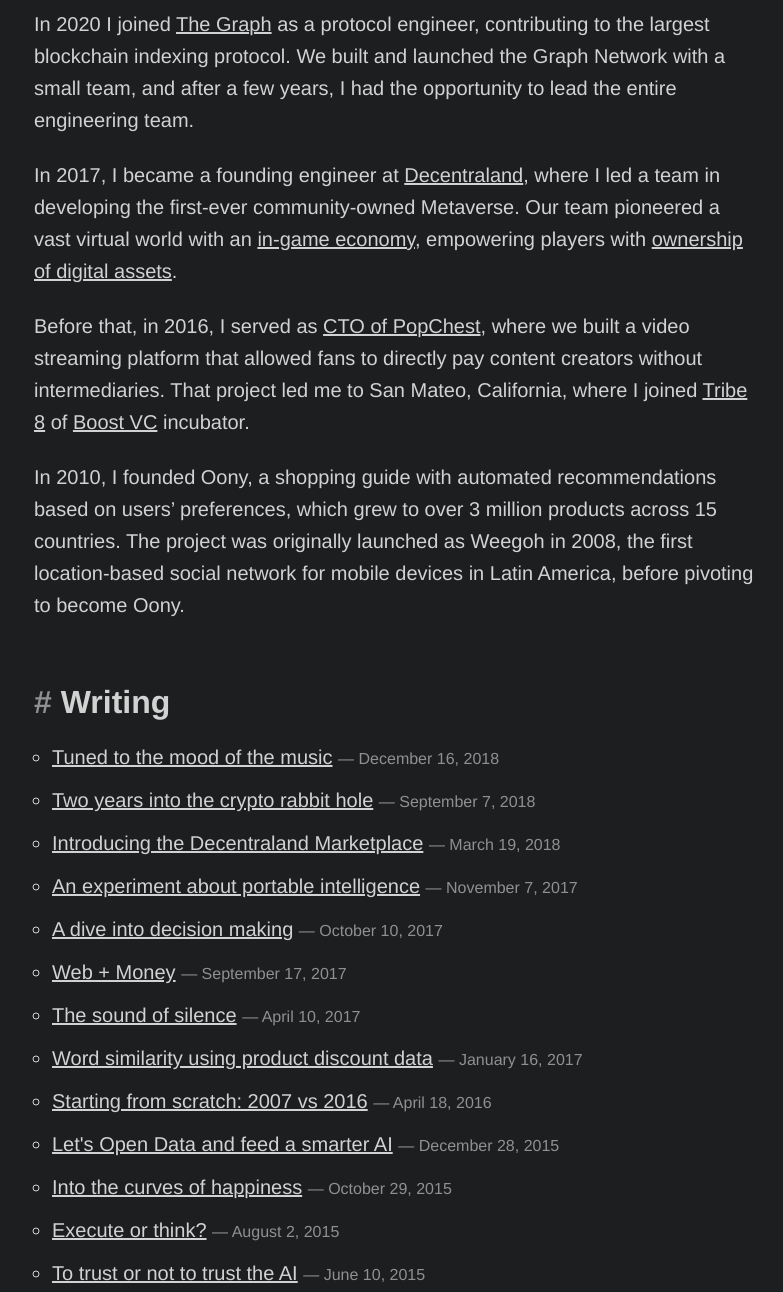
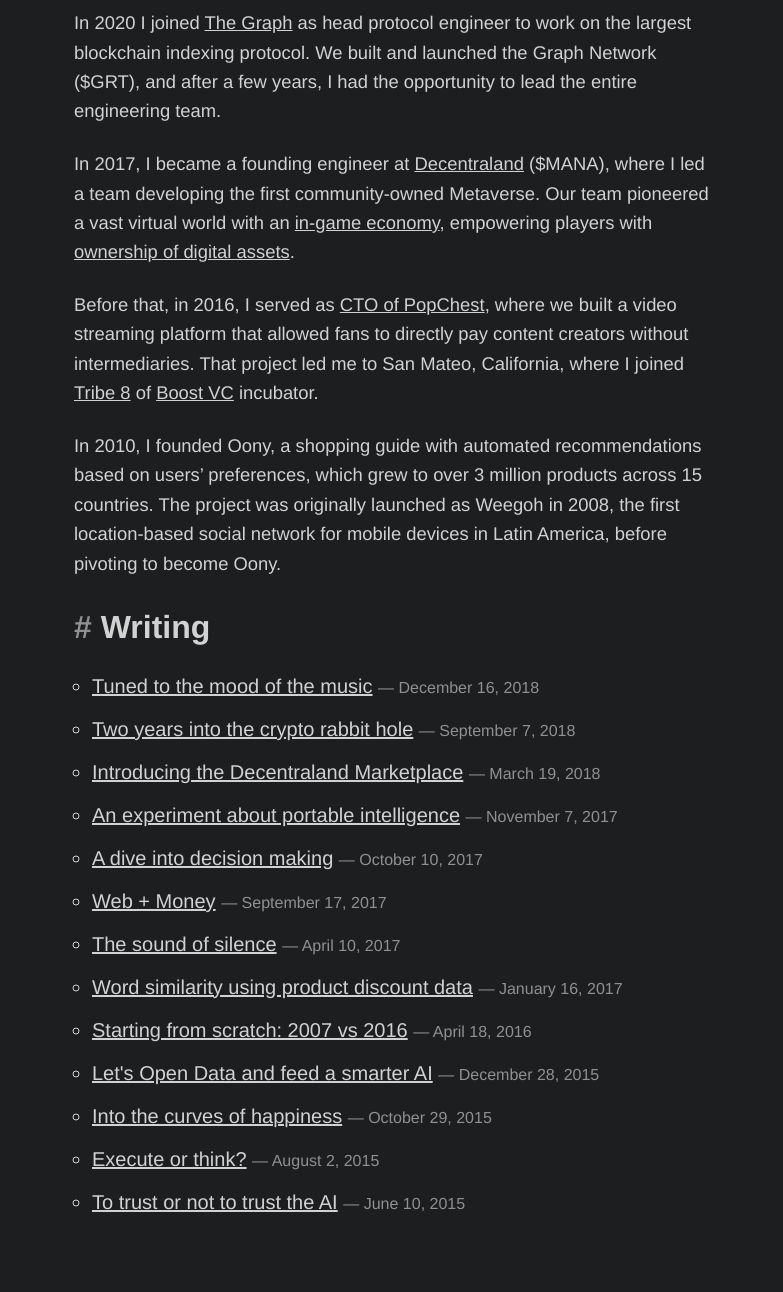
Before and after one commit to abarmat/abarmat.github.io, an Eleventy site: page src/index.njk in a window 1280 px wide. Shown: the part 379-1671 px from the top of the page, without its empty margins (246-1029 px from the left). Built offline with nearby package versions, Linux system fonts and the light colour scheme; Eleventy itself is replaced by a stand-in of ours; files that its build step writes are made by us from their sources.

Commit message:
style: update font sizes and content

```diff
--- a/src/css/style.css
+++ b/src/css/style.css
@@ -273,12 +273,12 @@
 h2 {
   margin-left: 0;
   margin-right: 0;
-  margin-top: 0;
+  margin-top: 1.65rem;
   padding-bottom: 0;
   padding-left: 0;
   padding-right: 0;
   padding-top: 0;
-  margin-bottom: 1.45rem;
+  margin-bottom: 1.65rem;
   color: inherit;
   font-weight: bold;
   text-rendering: optimizeLegibility;
@@ -372,7 +372,7 @@
   margin-bottom: 1.45rem;
   list-style-position: outside;
   list-style-image: none;
-  font-size: 1.25rem;
+  font-size: 1.15rem;
 }
 
 ol {
@@ -419,7 +419,7 @@
   padding-right: 0;
   padding-top: 0;
   margin-bottom: 1.45rem;
-  font-size: 1.25rem;
+  font-size: 1.15rem;
   line-height: 1.6;
 }
 
@@ -735,7 +735,7 @@
 
 .content {
   margin: 0 auto;
-  max-width: 50rem;
+  max-width: 45rem;
   padding: 2.5rem 2.5rem;
 
   h2 span {
@@ -807,6 +807,13 @@
 .post-content {
   font-size: 1.125rem;
   line-height: 1.5;
+
+  .publish-date {
+    position: relative;
+    top: -1rem;
+    font-size: 1rem;
+    color: #909090;
+  }
 }
 
 .post-list {
@@ -831,10 +838,6 @@
       color: #909090;
     }
   }
-}
-
-.post-section {
-  margin-top: 4rem;
 }
 
 .post-section .post-list {
--- a/src/index.njk
+++ b/src/index.njk
@@ -34,16 +34,16 @@
     <h2><span>#</span> My Work</h2>
     <p>
       In 2020 I joined
-      <a href="https://thegraph.com/" rel="noreferrer">The Graph</a> as a
-      protocol engineer, contributing to the largest blockchain indexing
-      protocol. We built and launched the Graph Network with a small team, and
+      <a href="https://thegraph.com/" rel="noreferrer">The Graph</a> as head
+      protocol engineer to work on the largest blockchain indexing
+      protocol. We built and launched the Graph Network <span>($GRT)</span>, and
       after a few years, I had the opportunity to lead the entire engineering
       team.
     </p>
     <p>
       In 2017, I became a founding engineer at
-      <a href="https://decentraland.org" rel="noreferrer">Decentraland</a>,
-      where I led a team in developing the first-ever community-owned Metaverse.
+      <a href="https://decentraland.org" rel="noreferrer">Decentraland</a> <span>($MANA)</span>,
+      where I led a team developing the first community-owned Metaverse.
       Our team pioneered a vast virtual world with an
       <a
         href="https://decentraland.org/blog/platform/designing-genesis-city-roads-urban-planning/"
```
Also changed, not shown: src/_includes/post.njk (+6 -3 lines).
